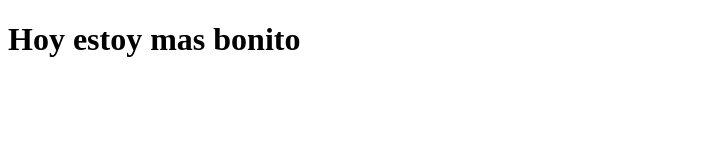
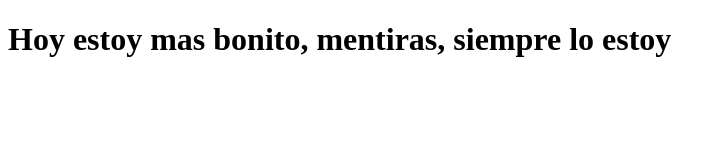
Before and after one commit to Alduk3/GIT_LOVELACE, a plain HTML site: page 02 - Ramas/index.html in a window 1280 px wide. Shown: the whole page, without its empty margins (0-726 px from the left). Drawn offline with Linux system fonts and the light colour scheme.

```diff
--- a/02 - Ramas/index.html
+++ b/02 - Ramas/index.html
@@ -8,7 +8,7 @@
 </head>
 
 <body>
-    <h1>Hoy estoy mas bonito</h1>
+    <h1>Hoy estoy mas bonito, mentiras, siempre lo estoy</h1>
 </body>
 
 </html>
```
